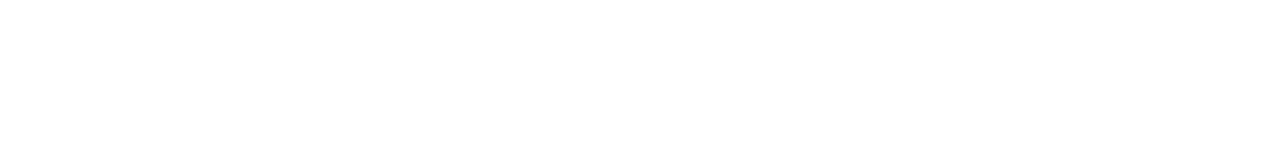
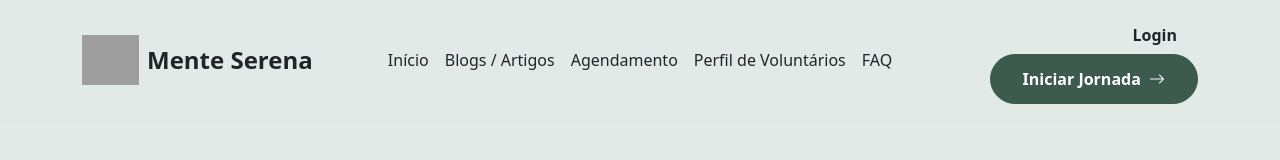
Before and after one commit to CaioDev05/SaudeMentalTrabalho, a plain HTML site: page index.html in a window 1280 px wide. Drawn offline with nearby package versions, Linux system fonts and the light colour scheme; grey boxes are pictures that could not be loaded.

Commit message:
- Header criado

```diff
--- /dev/null
+++ b/css/main.css
@@ -0,0 +1,26 @@
+body {
+    background-color: #E1EAE6;
+}
+
+:root {
+    --bs-emphasis-color-rgb: #606B66;
+}
+
+.btn-success {
+    --bs-btn-color: #fff;
+    --bs-btn-bg: #3D5A4F;
+    --bs-btn-border-color: #3D5A4F;
+    --bs-btn-hover-color: #fff;
+    --bs-btn-hover-bg: #3D5A4F;
+    --bs-btn-hover-border-color: #3D5A4F;
+    --bs-btn-focus-shadow-rgb: 60, 153, 110;
+    --bs-btn-active-color: #fff;
+    --bs-btn-active-bg: #3D5A4F;
+    --bs-btn-active-border-color: #3D5A4F;
+    --bs-btn-active-shadow: inset 0 3px 5px rgba(0, 0, 0, 0.125);
+    --bs-btn-disabled-color: #fff;
+    --bs-btn-disabled-bg: #3D5A4F;
+    --bs-btn-disabled-border-color: #3D5A4F;
+    border-radius: 2.25rem;
+    padding: 0.75rem 2rem;
+}
--- a/index.html
+++ b/index.html
@@ -4,10 +4,46 @@
     <meta charset="UTF-8">
     <meta name="viewport" content="width=device-width, initial-scale=1.0">
     <title>Página Inicial</title>
-     <link href="https://cdn.jsdelivr.net/npm/bootstrap@5.3.8/dist/css/bootstrap.min.css" rel="stylesheet" integrity="sha384-sRIl4kxILFvY47J16cr9ZwB07vP4J8+LH7qKQnuqkuIAvNWLzeN8tE5YBujZqJLB" crossorigin="anonymous">
+    <link href="https://cdn.jsdelivr.net/npm/bootstrap-icons/font/bootstrap-icons.css" rel="stylesheet">
+    <link href="https://cdn.jsdelivr.net/npm/bootstrap@5.3.8/dist/css/bootstrap.min.css" rel="stylesheet" integrity="sha384-sRIl4kxILFvY47J16cr9ZwB07vP4J8+LH7qKQnuqkuIAvNWLzeN8tE5YBujZqJLB" crossorigin="anonymous">
+    <link rel="stylesheet" href="css/main.css">
 </head>
 <body>
+    <header class="border-bottom mb-4 py-3">
+    <!-- O "container" é o responsável por empurrar a logo pra direita e os botões pra esquerda -->
+    <div class="container">
+        <nav class="d-flex flex-wrap align-items-center justify-content-center justify-content-md-between">
 
+            <!-- Parte da Logo -->
+            <div class="col-md-3 mb-2 mb-md-0 d-flex">
+                <a class="d-inline-flex align-items-center link-body-emphasis text-decoration-none h4 mb-0" href="#">
+                    <img src="img/logo_mente_serena_transparente.png" alt="Logo" width="57" height="50" class="me-2">
+                    <span class="fw-semibold">Mente Serena</span>
+                </a>
+            </div>
+
+            <!-- Links de Navegação -->
+            <ul class="nav col-12 col-md-auto mb-2 justify-content-center mb-md-0">
+                <li><a href="index.html" class="nav-link px-2 link-body-emphasis">Início</a></li>
+                <li><a href="pages/PaginaBlogs.html" class="nav-link px-2 link-body-emphasis">Blogs / Artigos</a></li>
+                <li><a href="pages/PaginaAgendamento.html" class="nav-link px-2 link-body-emphasis">Agendamento</a></li>
+                <li><a href="pages/PaginaPerfilVoluntarios.html" class="nav-link px-2 link-body-emphasis">Perfil de Voluntários</a></li>
+                <li><a href="pages/PaginaFAQ.html" class="nav-link px-2 link-body-emphasis">FAQ</a></li>
+            </ul>
+
+            <!-- Botões de Login e Jornada -->
+            <div class="col-md-3 text-md-end text-center mt-3 mt-md-0">
+                <a href="pages/PaginaLogin.html" class="btn me-2 fw-semibold">Login</a>
+                <a href="pages/PaginaLogin.html" class="btn btn-success fw-semibold">Iniciar Jornada
+                    <span class="ms-1">
+                        <i class="bi bi-arrow-right"></i>
+                    </span>
+                </a>
+            </div>
+
+        </nav>
+    </div>
+</header>
      <script src="https://cdn.jsdelivr.net/npm/bootstrap@5.3.8/dist/js/bootstrap.bundle.min.js" integrity="sha384-FKyoEForCGlyvwx9Hj09JcYn3nv7wiPVlz7YYwJrWVcXK/BmnVDxM+D2scQbITxI" crossorigin="anonymous"></script>
 </body>
 </html>
```
Also changed, not shown: pages/PaginaPerfilVoluntarios.html (renamed from pages/PaginaPerfilVoluntários.html), 1 other file.
